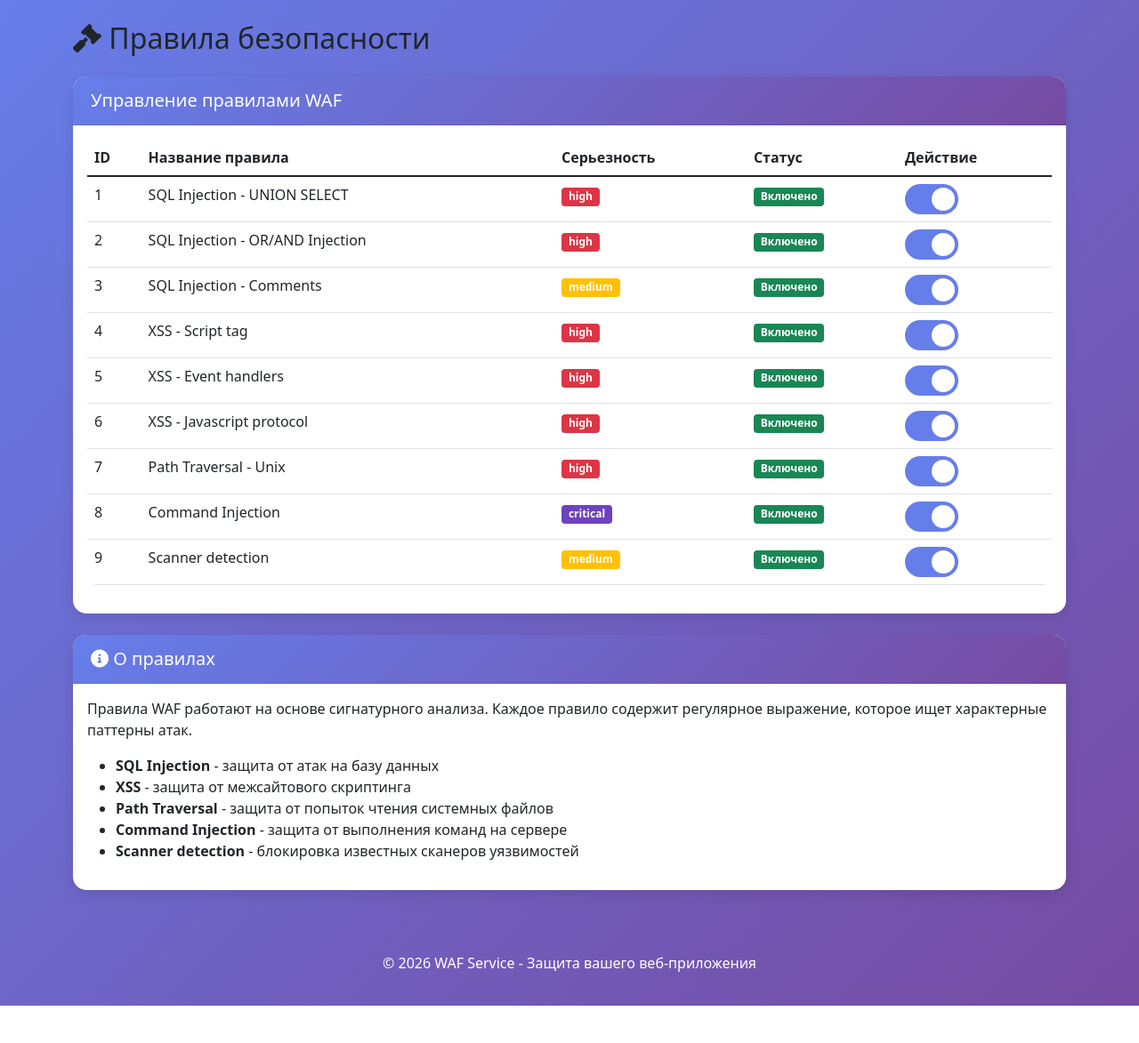
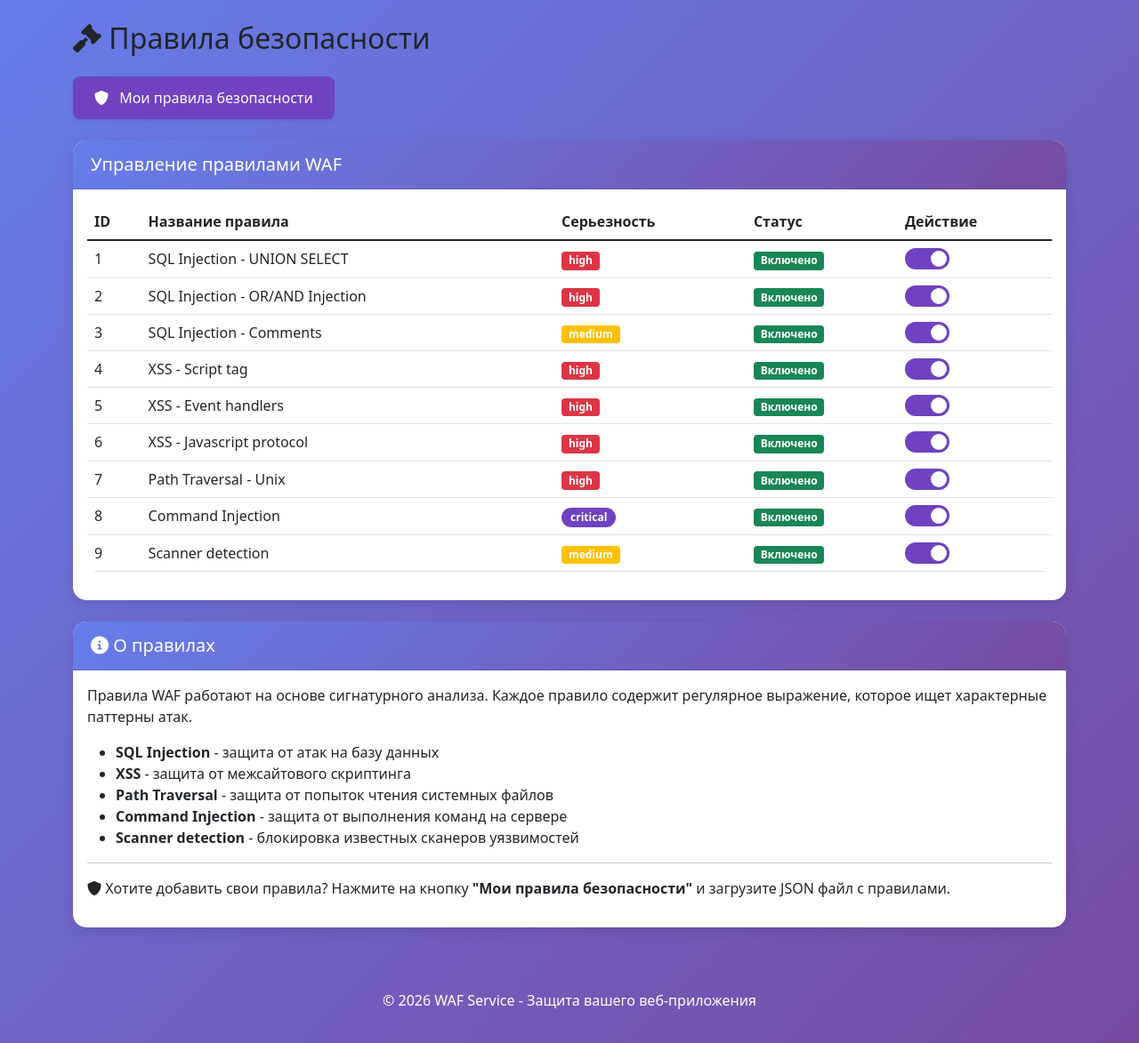
Before and after one commit to SkiFlye/WAF_Service, a Flask app: page /rules in a window 1280 px wide. Shown: the part 62-1235 px from the top of the page at 89% size. Before the commit the page ends 1193 px from the top, so only its background shows below. Run offline with Flask 3, Linux system fonts and the light colour scheme; the visitor is signed in with stand-in values (Sample User, id 1).

Commit message:
added the button to create your own rules

```diff
--- a/app/templates/rules.html
+++ b/app/templates/rules.html
@@ -2,6 +2,11 @@
 {% block content %}
 <div>
     <h2 class="mb-4"><i class="fas fa-gavel"></i> Правила безопасности</h2>
+    <div class="mb-4">
+        <a href="/custom_rules" class="btn-custom-rules">
+            <i class="fas fa-shield-alt"></i> Мои правила безопасности
+        </a>
+    </div>
 
     <div class="card">
         <div class="card-header">
@@ -71,9 +76,86 @@
                 <li><strong>Command Injection</strong> - защита от выполнения команд на сервере</li>
                 <li><strong>Scanner detection</strong> - блокировка известных сканеров уязвимостей</li>
             </ul>
+            <hr>
+            <p><i class="fas fa-shield-alt"></i> Хотите добавить свои правила? Нажмите на кнопку <strong>"Мои правила безопасности"</strong> и загрузите JSON файл с правилами.</p>
         </div>
     </div>
 </div>
+
+<style>
+.btn-custom-rules {
+    display: inline-block;
+    background-color: #6f42c1;
+    color: white;
+    padding: 12px 24px;
+    font-size: 16px;
+    font-weight: 500;
+    border-radius: 8px;
+    text-decoration: none;
+    transition: all 0.3s ease;
+    border: none;
+    box-shadow: 0 2px 4px rgba(0,0,0,0.1);
+}
+
+.btn-custom-rules:hover {
+    background-color: #5a32a3;
+    color: white;
+    transform: translateY(-2px);
+    box-shadow: 0 4px 8px rgba(0,0,0,0.2);
+    text-decoration: none;
+}
+
+.btn-custom-rules i {
+    margin-right: 8px;
+}
+
+.switch {
+    position: relative;
+    display: inline-block;
+    width: 50px;
+    height: 24px;
+}
+.switch input {
+    opacity: 0;
+    width: 0;
+    height: 0;
+}
+.slider {
+    position: absolute;
+    cursor: pointer;
+    top: 0;
+    left: 0;
+    right: 0;
+    bottom: 0;
+    background-color: #ccc;
+    transition: 0.4s;
+    border-radius: 24px;
+}
+.slider:before {
+    position: absolute;
+    content: "";
+    height: 18px;
+    width: 18px;
+    left: 3px;
+    bottom: 3px;
+    background-color: white;
+    transition: 0.4s;
+    border-radius: 50%;
+}
+input:checked + .slider {
+    background-color: #6f42c1;
+}
+input:checked + .slider:before {
+    transform: translateX(26px);
+}
+.badge-critical {
+    background-color: #6f42c1;
+    color: white;
+    padding: 5px 10px;
+    border-radius: 12px;
+    font-size: 12px;
+}
+</style>
 
 <script>
 function toggleRule(ruleId, enabled) {
```
